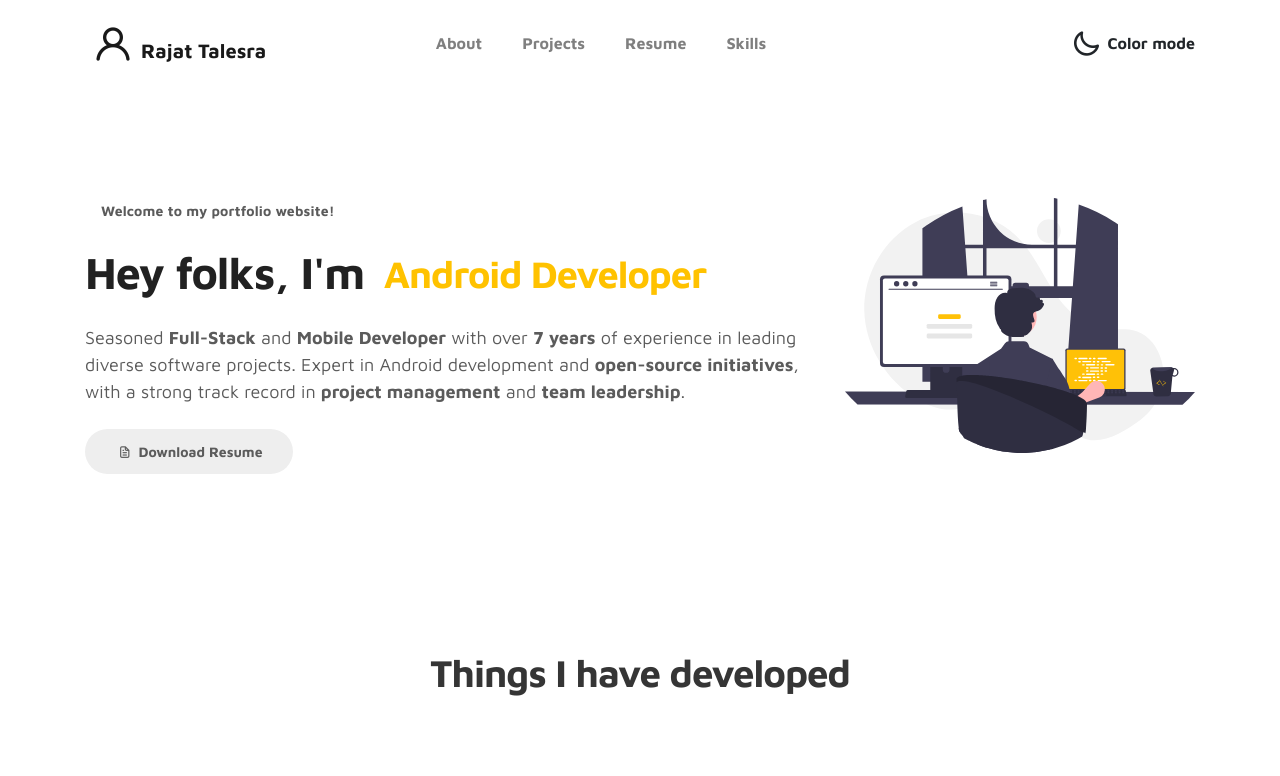
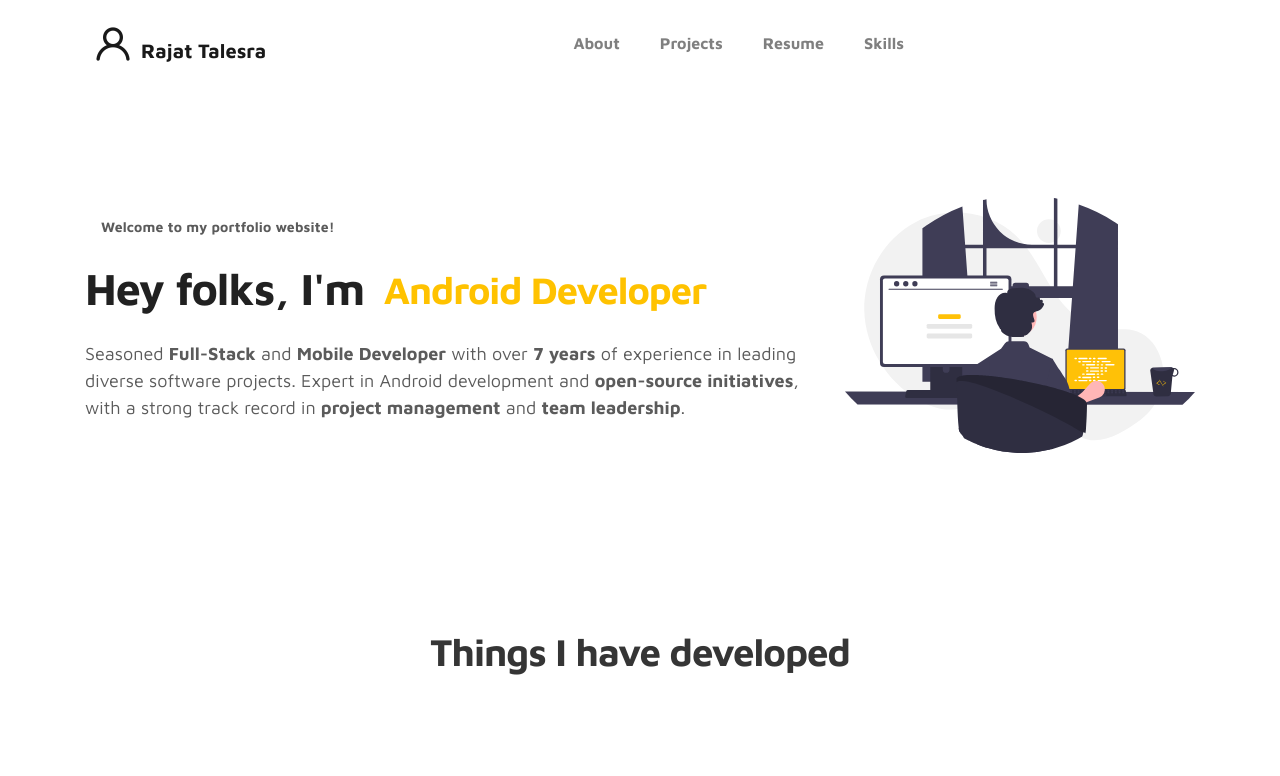
Before and after one commit to rt4914/portfolio, a plain HTML site: page index.html in a window 1280 px wide. Shown: the top 776 px of the page. Drawn offline with Linux system fonts and the light colour scheme; a script that the page names is missing.

Commit message:
hide download resume button

```diff
--- a/css/tooplate-style.css
+++ b/css/tooplate-style.css
@@ -394,7 +394,6 @@ b, strong {
 }
 .timeline-info ul li{
   margin-left: 12px;
-
   font-size: 18px;
   font-weight: 300;
   line-height: 1.5;
--- a/index.html
+++ b/index.html
@@ -48,7 +48,7 @@
             </li>
           </ul>
 
-          <ul class="navbar-nav ml-lg-auto">
+          <ul class="navbar-nav ml-lg-auto d-none">
             <div class="ml-lg-4">
               <div class="color-mode d-lg-flex justify-content-center align-items-center">
                 <i class="color-mode-icon"></i>
@@ -78,7 +78,7 @@
 
               <p>Seasoned <strong>Full-Stack</strong> and <strong>Mobile Developer</strong> with over <strong>7 years</strong> of experience in leading diverse software projects. Expert in Android development and <strong>open-source initiatives</strong>, with a strong track record in <strong>project management</strong> and <strong>team leadership</strong>.</p>
 
-              <div class="custom-btn-group mt-4">
+              <div class="custom-btn-group mt-4 d-none">
                 <a href="#" class="btn mr-lg-2 custom-btn"><i class='uil uil-file-alt'></i> Download Resume</a>
                 <!-- <a href="#contact" class="btn custom-btn custom-btn-bg custom-btn-link">Get a free quote</a> -->
               </div>
```
